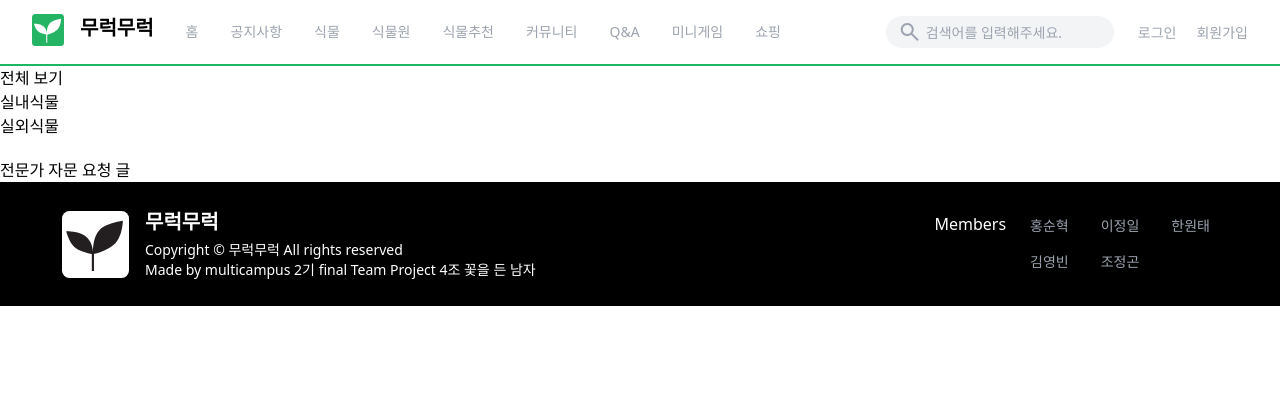
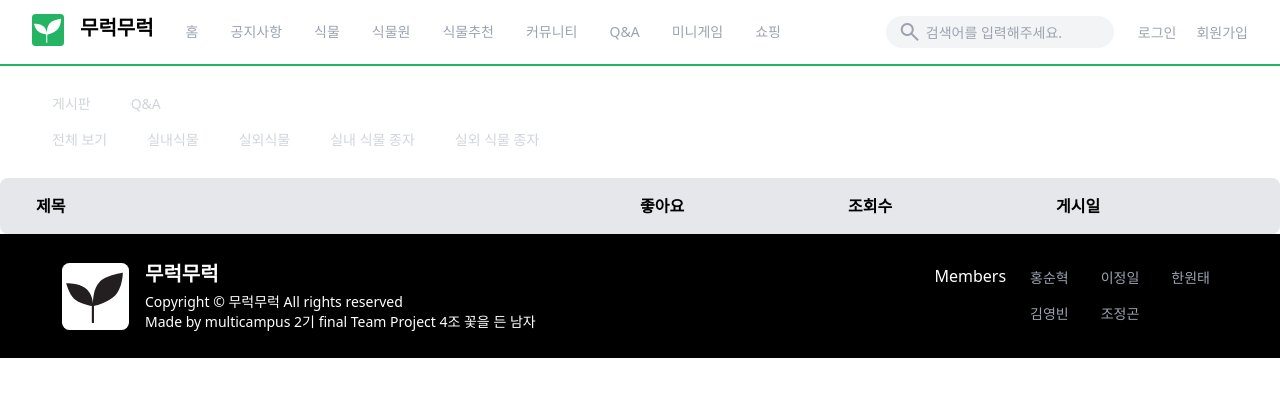
Before and after one commit to dnjsxo0616/mureokmureok, a Django app: page /communities/ in a window 1280 px wide. Shown: the top 397 px of the page. Run offline with Django 3.2, Linux system fonts and the light colour scheme; data that the repository does not hold is empty; some libraries are stand-ins or nearby versions.

Commit message:
추가-커뮤니티프론트

```diff
--- a/communities/forms.py
+++ b/communities/forms.py
@@ -59,7 +59,7 @@ class CommunityForm(forms.ModelForm):
         ),
         choices = (('실내 식물','실내 식물'), ('실외 식물', '실외 식물'),
                     ('실내 식물 종자', '실내 식물 종자'), ('실외 식물 종자', '실외 식물 종자'),
-
+                     ('전문가 Q&A','전문가 Q&A'), ('운영자 Q&A', '운영자 Q&A'),
         ),
         required=True,
     )
--- a/communities/models.py
+++ b/communities/models.py
@@ -25,7 +25,8 @@ class Community(models.Model):
     need_expert = models.BooleanField(default=False)
     like_users = models.ManyToManyField(settings.AUTH_USER_MODEL, related_name='like_community')
     category = models.CharField(max_length=20)
-
+    created_at = models.DateTimeField(auto_now=True)
+    updated_at = models.DateTimeField(auto_now=True)
     def __str__(self):
         return self.title
 
@@ -33,7 +34,7 @@ class Community(models.Model):
 class Community_comment(models.Model):
     user = models.ForeignKey(settings.AUTH_USER_MODEL, on_delete=models.CASCADE)
     community = models.ForeignKey(Community, blank=False, null=False, on_delete=models.CASCADE)
-    crated_at = models.DateTimeField(auto_now=True)
+    created_at = models.DateTimeField(auto_now=True)
     updated_at = models.DateTimeField(auto_now=True)
     content = models.CharField(max_length=600)
     like_users = models.ManyToManyField(settings.AUTH_USER_MODEL, related_name='like_community_comment')
--- a/communities/templates/communities/index.html
+++ b/communities/templates/communities/index.html
@@ -1,46 +1,133 @@
 {% extends "base.html" %}
 {% load static %}
 
-{% block style %}
-<style>
-</style>
-{% endblock style %}
+{% block head %}
+<link rel="stylesheet" href="{% static 'css/communities_index.css' %}">
+{% endblock head %}
+{% block content  %}
 
-{% block content  %}
+
+<div class="flex items-center">
+  <div class="hidden md:block">
+    <div class="ml-10 flex items-baseline space-x-4 mt-5">
+      <a href="#" class="text-gray-300 hover:text-gray-500 rounded-md px-3 py-2 text-sm font-medium" onclick="changeContent('board')">
+        <li id="btn_board" class="btn" onclick="changeTextColor(this)">게시판</li>
+      </a>
+      <a href="#" class="text-gray-300 hover:text-gray-500 rounded-md px-3 py-2 text-sm font-medium" onclick="changeContent('qa')">
+        <li id="btn_qa" class="btn" onclick="changeTextColor(this)">Q&A</li>
+      </a>
+    </div>
+  </div>
+</div>
+
+      <div id="content_board">
+        <div class="flex items-center space-x-4">
+          <div class="ml-10 flex items-baseline space-x-4">
+            <a href="{% url 'communities:index' %}" class="text-gray-300 hover:text-gray-500 rounded-md px-3 py-2 text-sm font-medium {% if request.path == index_url %}btn_active{% endif %}" aria-current="page">
+              <li class="btn" onclick="changeTextColor(this)">
+                전체 보기
+              </li>
+            </a>
+            <a href="{% url 'communities:filter_communities' '실내 식물' %}" class="text-gray-300 hover:text-gray-500 rounded-md px-3 py-2 text-sm font-medium {% if '/실내식물/' in request.path %}btn_active{% endif %}">
+              <li class="btn" onclick="changeTextColor(this)">
+                실내식물
+              </li>
+            </a>
+            <a href="{% url 'communities:filter_communities' '실외 식물' %}" class="text-gray-300 hover:text-gray-500 rounded-md px-3 py-2 text-sm font-medium {% if '/실외식물/' in request.path %}btn_active{% endif %}">
+              <li class="btn" onclick="changeTextColor(this)">
+                실외식물
+              </li>
+            </a>
+            <a href="{% url 'communities:filter_communities' '실내 식물 종자' %}" class="text-gray-300 hover:text-gray-500 rounded-md px-3 py-2 text-sm font-medium {% if '/실내 식물 종자/' in request.path %}btn_active{% endif %}">
+              <li class="btn" onclick="changeTextColor(this)">
+                실내 식물 종자
+              </li>
+            </a>
+            <a href="{% url 'communities:filter_communities' '실외 식물 종자' %}" class="text-gray-300 hover:text-gray-500 rounded-md px-3 py-2 text-sm font-medium {% if '/실외 식물 종자/' in request.path %}btn_active{% endif %}">
+              <li class="btn" onclick="changeTextColor(this)">
+                실외 식물 종자
+              </li>
+            </a>
+          </div>
+        </div>
+      </div>
+
+    <div id="content_qa" class="hidden">
+      <div class="flex items-center space-x-4">
+        <div class="ml-10 flex items-baseline space-x-4">
+          <a href="{% url 'communities:filter_communities' '전문가 Q&A' %}" class="text-gray-300 hover:text-gray-500 rounded-md px-3 py-2 text-sm font-medium {% if '/실내식물/' in request.path %}btn_active{% endif %}">
+            <li class="btn" onclick="changeTextColor(this)">
+              전문가 Q&A
+            </li>
+          </a>
+          <a href="{% url 'communities:filter_communities' '운영자 Q&A' %}" class="text-gray-300 hover:text-gray-500 rounded-md px-3 py-2 text-sm font-medium {% if '/실외식물/' in request.path %}btn_active{% endif %}">
+            <li class="btn" onclick="changeTextColor(this)">
+              운영자 Q&A
+            </li>
+          </a>
+        </div>
+      </div>
+    </div>
+
+
+
+
+    <div class="flex flex-col mt-5">
+      <div class="flex flex-row font-bold bg-gray-200 p-4 rounded-lg">
+        <div class="flex-grow ml-5">제목</div>
+        <div class="w-1/6">좋아요</div>
+        <div class="w-1/6">조회수</div>
+        <div class="w-1/6">게시일</div>
+      </div>
+      {% for community in communities %}
+      <a href="{% url 'communities:detail' community.pk %}" class="mb-4">
+        <div class="flex flex-row items-center p-4 rounded-lg">
+          <div class="flex-grow">{{ community.title }} ({{ community.community_comment_set.count }})</div>
+          <div class="w-1/6">{{ community.like_users.count }}</div>
+          <div class="w-1/6">{{ community.hits }}</div>
+          <div class="w-1/6">{{ community.created_at|date:"Y-m-d" }}</div>
+        </div>
+      </a>
+      <br>
+      {% endfor %}
+    </div>
+
+
+
+
+
+
+
+
+
+
+
+
+
+
+
+
+
+
+
+
+
+
+
     {% if request.user.is_superuser %}
     <div class='mt-3 mb-5'>
       <a href="{% url 'communities:create' %}">글 작성하기</a>
     </div>
     {% endif %}
-    <ul>
-    {% comment %} <a href="{% url 'communities:index' %}">전체 보기</a> {% endcomment %}
-    {% url 'communities:index' as index_url %}
-    <a href="{% url 'communities:index' %}" class='d-flex'>
-        <li class="btn {% if request.path == index_url %}btn_active{% endif %}">
-            전체 보기
-        </li>
-    </a>
-    <a href="{% url 'communities:filter_communities' '실내식물' %}">
-        <li class="btn {% if '/실내식물/' in request.path %}btn_active{% endif %}">
-            실내식물
-        </li>
-    </a>
-
-    <a href="{% url 'communities:filter_communities' '실외식물' %}">
-        <li class="btn {% if '/실외식물/' in request.path %}btn_active{% endif %}">
-            실외식물
-        </li>
-    </a>
-    </ul>
 
 
-    <p class='title--content--2 mt-5'>전문가 자문 요청 글</p>
+    <!-- <p class='title--content--2 mt-5'>전문가 자문 요청 글</p>
     <div class='owl-carousel owl-theme new_owl-carousel' >
       {% for community in need_experts %}
       <div class='card--border card--border--gray'>
         <a href="{% url 'communities:detail' community.pk %}">
           <div class="img--container">
-            <img src="{{community.Thumbnail.url}}" class='rounded' alt="img">
+            <img src="{{community.community_photo.url}}" class='rounded' alt="img">
             {% if community.need_expert %}
             <p class="blink">New</p>
             {% endif %}
@@ -54,5 +141,10 @@
           </div>
         </a>
       </div>
-      {% endfor %}
+      {% endfor %} -->
+
+
 {% endblock content %}
+{% block script %}
+    <script src="{% static 'js/communities_index.js' %}"></script>
+{% endblock script %}
--- /dev/null
+++ b/static/css/communities_index.css
@@ -0,0 +1,10 @@
+body, ul, li, p, h1, h2, h3, h4 {
+    margin:0;
+    padding:0;
+    list-style:none;
+}
+
+
+.btn.selected {
+    color: black;
+}
--- /dev/null
+++ b/static/js/communities_index.js
@@ -0,0 +1,16 @@
+
+
+  function changeContent(contentType) {
+    if (contentType === 'board') {
+      document.getElementById('content_board').classList.remove('hidden');
+      document.getElementById('content_qa').classList.add('hidden');
+      document.getElementById('btn_board').classList.add('selected');
+      document.getElementById('btn_qa').classList.remove('selected');
+
+    } else if (contentType === 'qa') {
+      document.getElementById('content_board').classList.add('hidden');
+      document.getElementById('content_qa').classList.remove('hidden');
+      document.getElementById('btn_board').classList.remove('selected');
+      document.getElementById('btn_qa').classList.add('selected');
+    }
+  }
```
Also changed, not shown: communities/templates/communities/detail.html (+24 -25 lines), accounts/migrations/0006_alter_user_profile_title.py (added), communities/migrations/0003_auto_20230526_1451.py (added).
